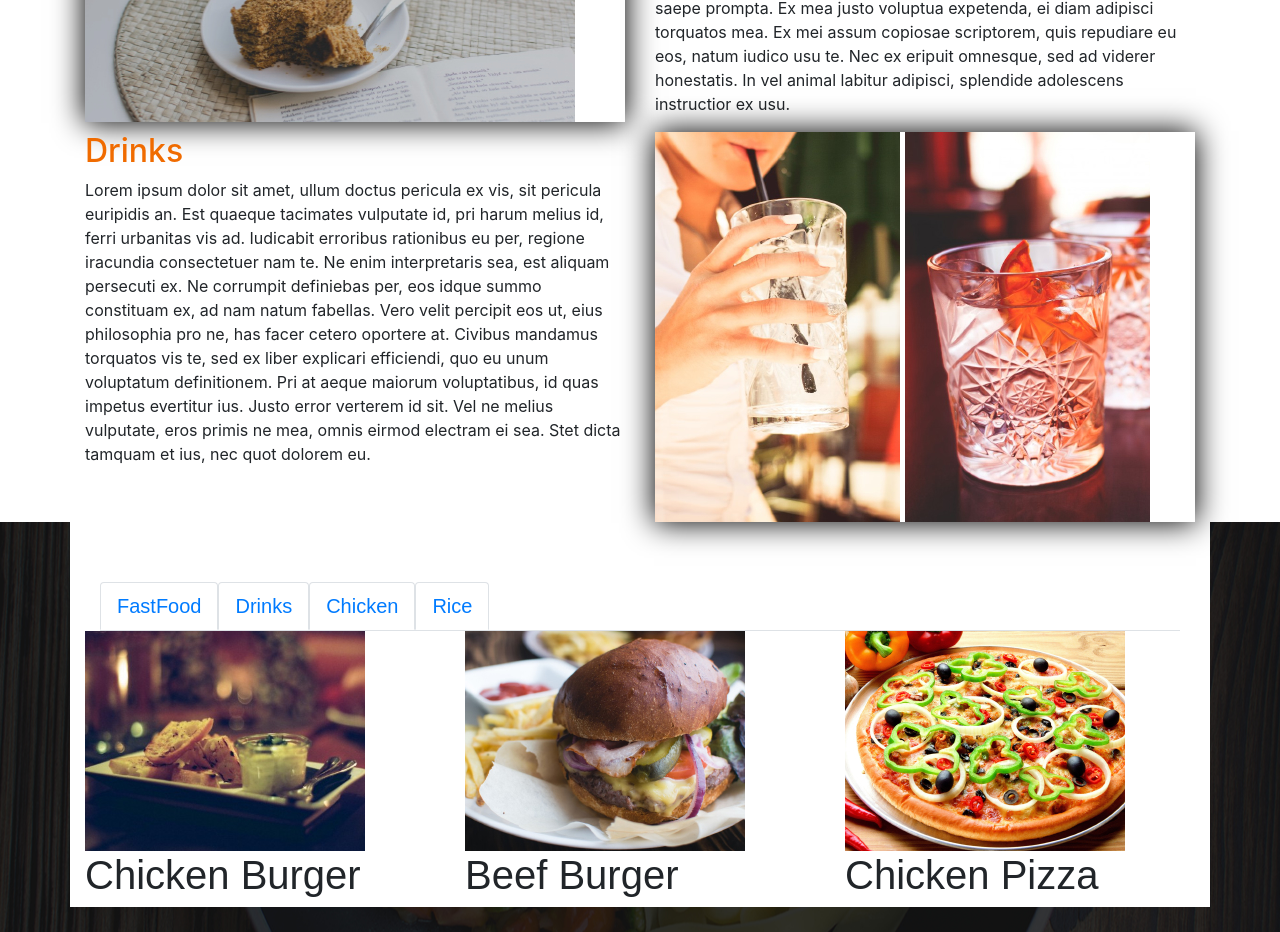
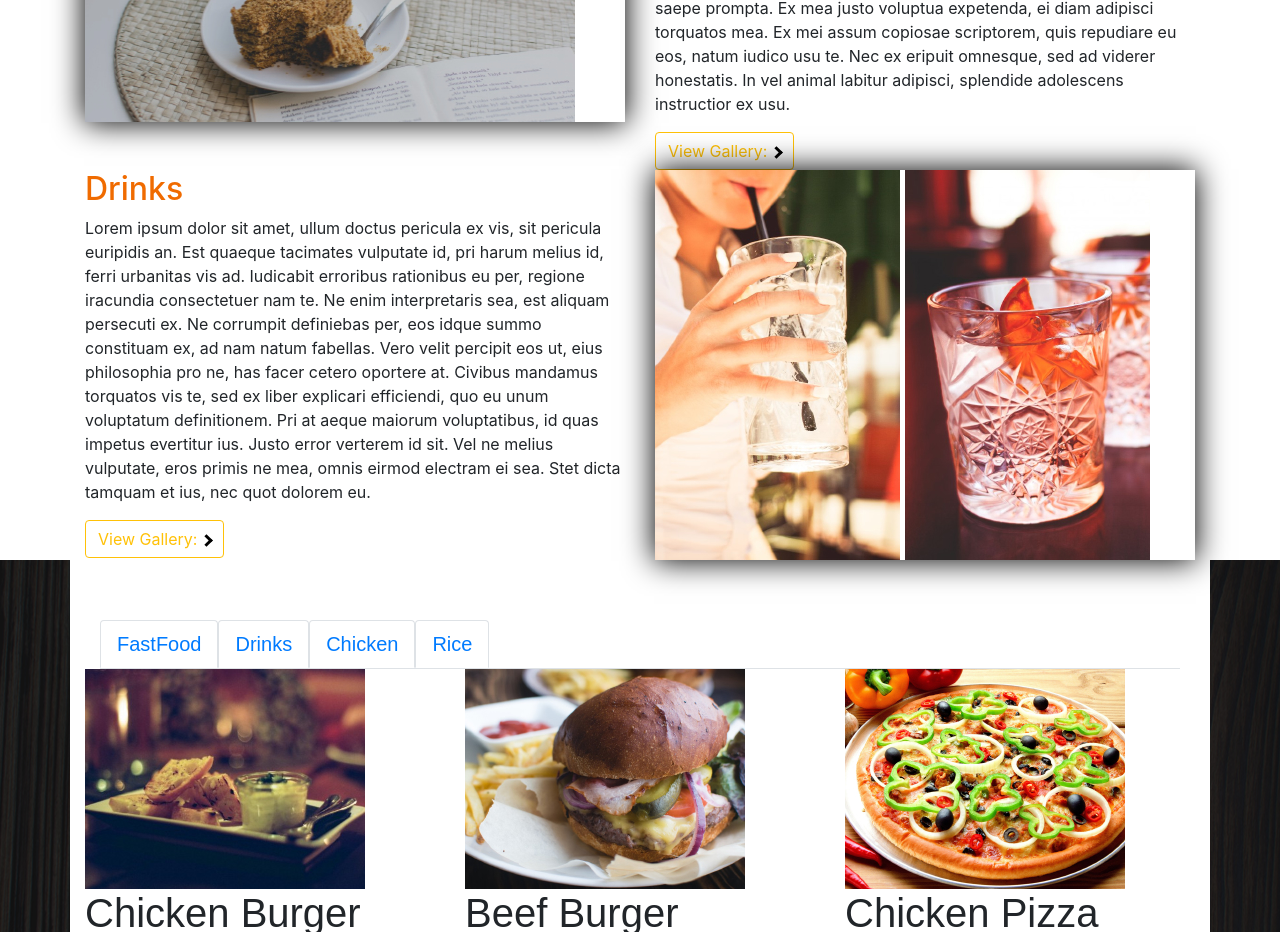
Before and after one commit to Ras-Kwesi/anitas-kitchen-project, a plain HTML site: page index.html in a window 1280 px wide. Shown: the part 1260-2192 px from the top of the page. Drawn offline with nearby package versions, Linux system fonts and the light colour scheme.

Commit message:
Gallery button added and formated

```diff
--- a/css/styles.css
+++ b/css/styles.css
@@ -110,3 +110,14 @@
 h2 {
   color: #F06B00;
 }
+
+
+i {
+    border: solid black;
+    border-width: 0 3px 3px 0;
+    display: inline-block;
+    padding: 3px;
+    transform: rotate(-45deg);
+    -webkit-transform: rotate(-45deg);
+
+}
--- a/index.html
+++ b/index.html
@@ -48,6 +48,7 @@
           <h1>Fast Food</h1>
           <p><strong>You'll love our delicious fats food</strong></p>
           <P> Lorem ipsum dolor sit amet, putant facilisis mel ad, qui ut ancillae partiendo, id eos augue scripta. Ius augue volutpat id, mei minim accusam tacimates cu. Et pro tempor torquatos omittantur. Fabulas legimus instructior no sed, ex pri falli everti, impedit efficiendi his ad. Sonet legendos ad his, est esse accusam ne, putent antiopam scripserit eos cu. Ignota adipisci no mel. Id debitis vituperatoribus qui, populo labore ornatus duo ex. Modus partem voluptatum sed no. Ad pri saepe prompta. Ex mea justo voluptua expetenda, ei diam adipisci torquatos mea. Ex mei assum copiosae scriptorem, quis repudiare eu eos, natum iudico usu te. Nec ex eripuit omnesque, sed ad viderer honestatis. In vel animal labitur adipisci, splendide adolescens instructior ex usu.</p>
+          <button type="button" class="btn btn-outline-warning">View Gallery: <i class="arrow right"></i></button>
         </div>
       </div>
     </div>
@@ -57,6 +58,7 @@
         <div class="col-md-6">
           <h2>Drinks</h2>
           <p2>Lorem ipsum dolor sit amet, ullum doctus pericula ex vis, sit pericula euripidis an. Est quaeque tacimates vulputate id, pri harum melius id, ferri urbanitas vis ad. Iudicabit erroribus rationibus eu per, regione iracundia consectetuer nam te. Ne enim interpretaris sea, est aliquam persecuti ex. Ne corrumpit definiebas per, eos idque summo constituam ex, ad nam natum fabellas. Vero velit percipit eos ut, eius philosophia pro ne, has facer cetero oportere at. Civibus mandamus torquatos vis te, sed ex liber explicari efficiendi, quo eu unum voluptatum definitionem. Pri at aeque maiorum voluptatibus, id quas impetus evertitur ius. Justo error verterem id sit. Vel ne melius vulputate, eros primis ne mea, omnis eirmod electram ei sea. Stet dicta tamquam et ius, nec quot dolorem eu.</p>
+          <button type="button" class="btn btn-outline-warning">View Gallery: <i class="arrow right"></i></button>
         </div>
 
 
@@ -72,7 +74,7 @@
     <div id="backgroundimg2">
       <div class="container cnt">
         <div class="container">
-          <ul class="nav nav-tabs">
+          <ul class="nav nav-tabs options">
             <li class="nav-link active"><a href="#">FastFood</a></li>
             <li class="nav-link active"><a href="#">Drinks</a></li>
             <li class="nav-link active"><a href="#">Chicken</a></li>
```
